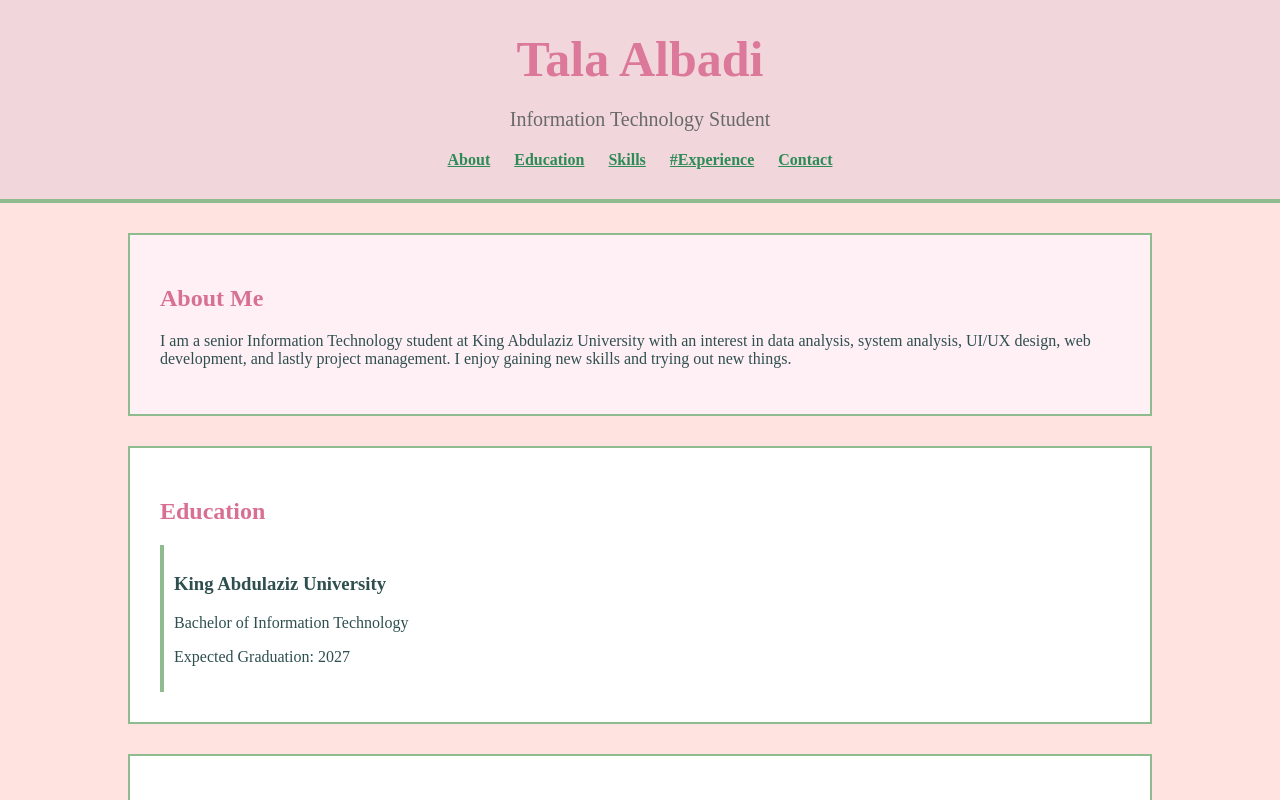
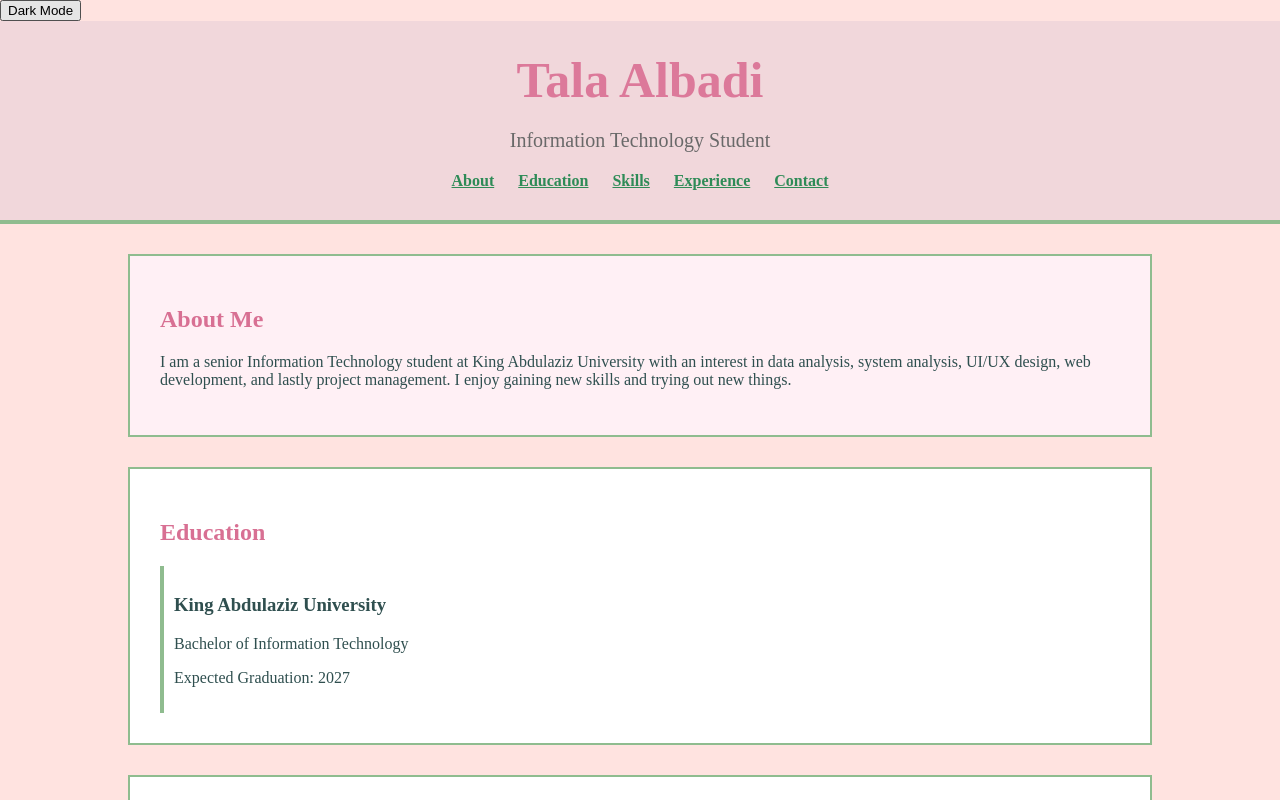
Before and after one commit to TalaAlbadi/CPIT405_Lab5, a plain HTML site: page index.html in a window 1280 px wide. Shown: the top 800 px of the page. Drawn offline with Linux system fonts and the light colour scheme.

Commit message:
Update index.html

```diff
--- a/index.html
+++ b/index.html
@@ -7,9 +7,13 @@
     <link rel="stylesheet" href="style.css">
 </head>
 
+
 <body>
 
+    <button id="theme-btn" type="button">Dark Mode</button>
+
     <header id="profile-header">
+
         <h1>Tala Albadi</h1>
         <p class="job-title">Information Technology Student</p>
 
@@ -17,7 +21,7 @@
             <a href="#about">About</a>
             <a href="#education">Education</a>
             <a href="#skills">Skills</a>
-            <a href="#Experience">#Experience</a>
+            <a href="#Experience">Experience</a>
             <a href="#contact">Contact</a>
         </nav>
     </header>
@@ -125,6 +129,8 @@
     <footer>
         <p>© 2026 Tala Albadi</p>
     </footer>
+     <script src="script.js"></script>
+
 
 </body>
 </html>
```
